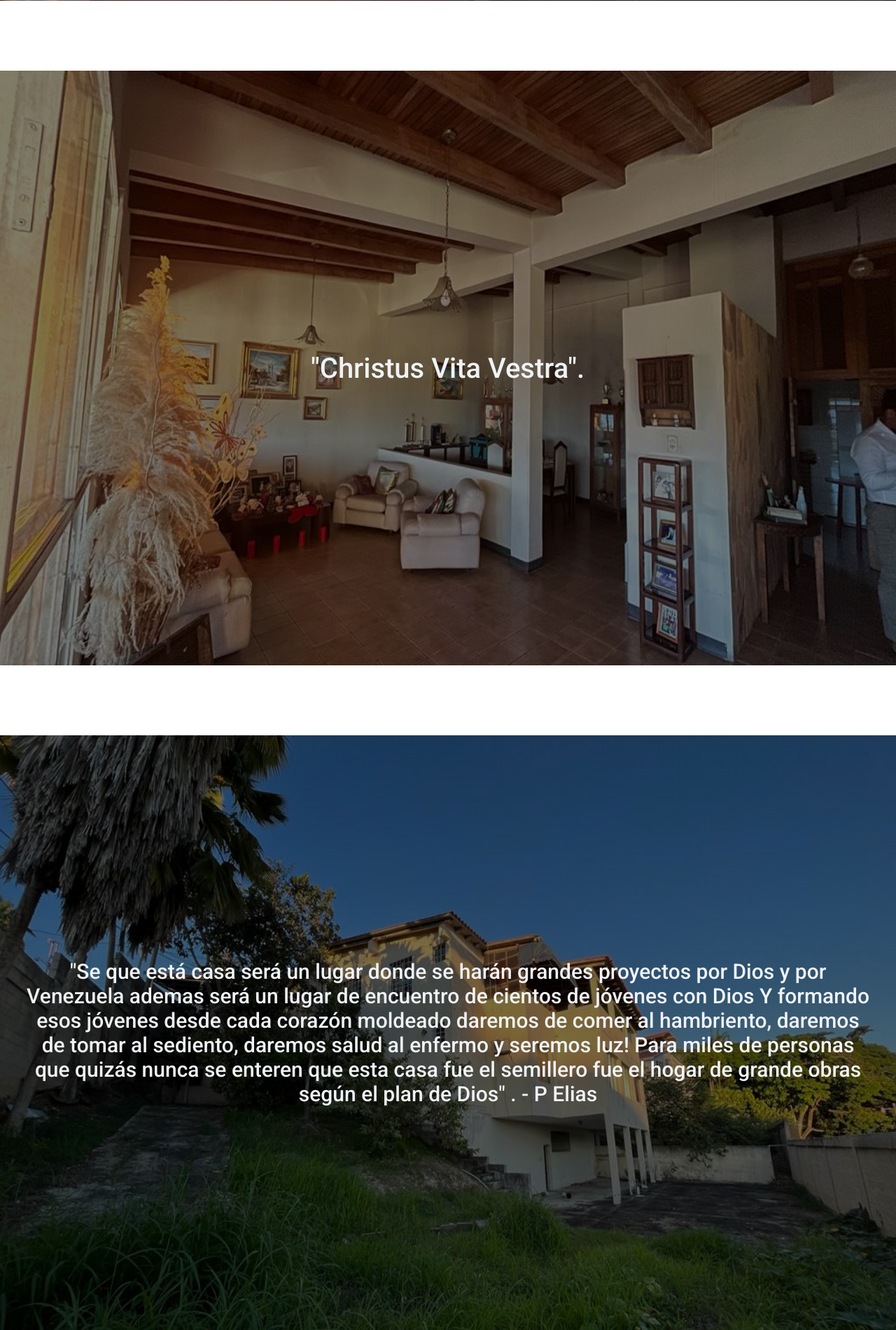
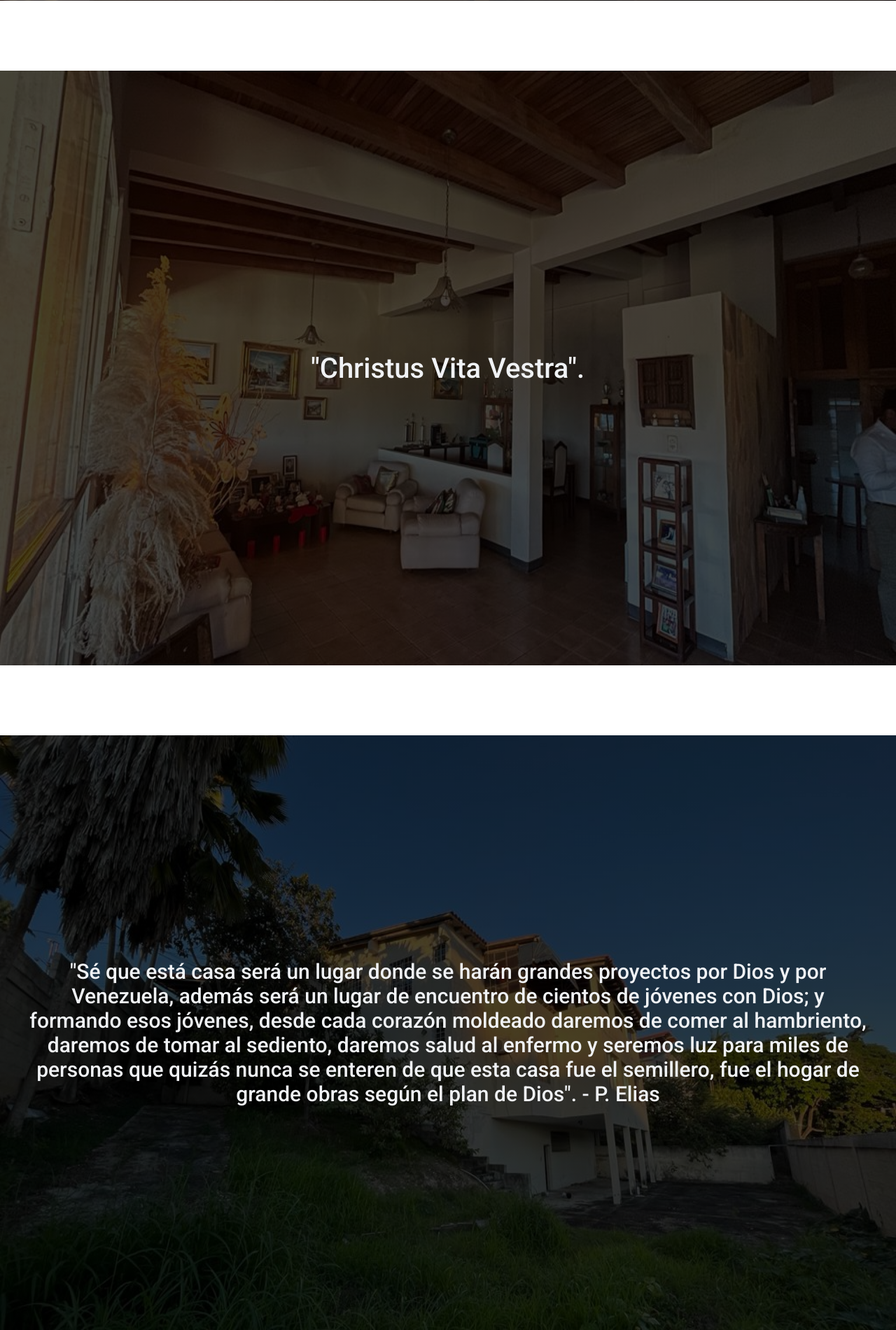
Before and after one commit to juannajul/RC, a Django app: page / in a window 1280 px wide. Shown: the part 1649-3550 px from the top of the page at 70% size. Run offline with Django 4.2, Linux system fonts and the light colour scheme; data that the repository does not hold is empty.

Commit message:
edit index quote and index images background

```diff
--- a/static/css/styles.css
+++ b/static/css/styles.css
@@ -163,7 +163,7 @@
     align-items: center;
     width: 100%;
     height: 950px;
-    background-image: linear-gradient(rgba(0, 0, 0, 0.5), rgba(0, 0, 0, 0.5)), url("../img/casa1.jpg");
+    background-image: linear-gradient(rgba(0, 0, 0, 0.733), rgba(0, 0, 0, 0.712)), url("../img/casa1.jpg");
     background-repeat: no-repeat;
     background-size: 100% 950px;
     margin-bottom: 100px;
@@ -176,7 +176,7 @@
     align-items: center;
     width: 100%;
     height: 950px;
-    background-image: linear-gradient(rgba(0, 0, 0, 0.5), rgba(0, 0, 0, 0.5)), url("../img/casa2.jpg");
+    background-image: linear-gradient(rgba(0, 0, 0, 0.733), rgba(0, 0, 0, 0.712)), url("../img/casa2.jpg");
     background-repeat: no-repeat;
     background-size: 100% 950px;
     margin-bottom: 100px;
@@ -190,7 +190,7 @@
     align-items: center;
     width: 100%;
     height: 950px;
-    background-image: linear-gradient(rgba(0, 0, 0, 0.534), rgba(0, 0, 0, 0.527)), url("../img/casa3.jpg");
+    background-image: linear-gradient(rgba(0, 0, 0, 0.733), rgba(0, 0, 0, 0.712)), url("../img/casa3.jpg");
     background-repeat: no-repeat;
     background-size: 100% 950px;
    /* background-attachment: fixed;*/
--- a/templates/rc_house/index.html
+++ b/templates/rc_house/index.html
@@ -40,11 +40,11 @@
     <div id="house-2-container" class="house-container">
       <p id="index-house-banner-info-2" class="">"Christus Vita Vestra".</p>    </div>
     <div id="house-3-container" class="house-container">
-      <p id="index-house-banner-info-3" class="">"Se que está casa será un lugar donde se harán grandes proyectos por Dios y por Venezuela
-        ademas será un lugar de encuentro de cientos de jóvenes con Dios
-        Y formando esos jóvenes desde cada corazón moldeado
-        daremos de comer al hambriento, daremos de tomar al sediento, daremos salud al enfermo y seremos luz!
-        Para miles de personas que quizás nunca se enteren que esta casa fue el semillero fue el hogar de grande obras según el plan de Dios" . - P Elias
+      <p id="index-house-banner-info-3" class="">"Sé que está casa será un lugar donde se harán grandes proyectos por Dios y por Venezuela,
+      además será un lugar de encuentro de cientos de jóvenes con Dios; y formando esos jóvenes,
+      desde cada corazón moldeado daremos de comer al hambriento, daremos de tomar al sediento,
+      daremos salud al enfermo y seremos luz para miles de personas que quizás nunca se enteren de que esta casa fue el semillero,
+      fue el hogar de grande obras según el plan de Dios". - P. Elias
       </p>
     </div>
   </section>
```
Also changed, not shown: core/settings.py (+13 -6 lines).
